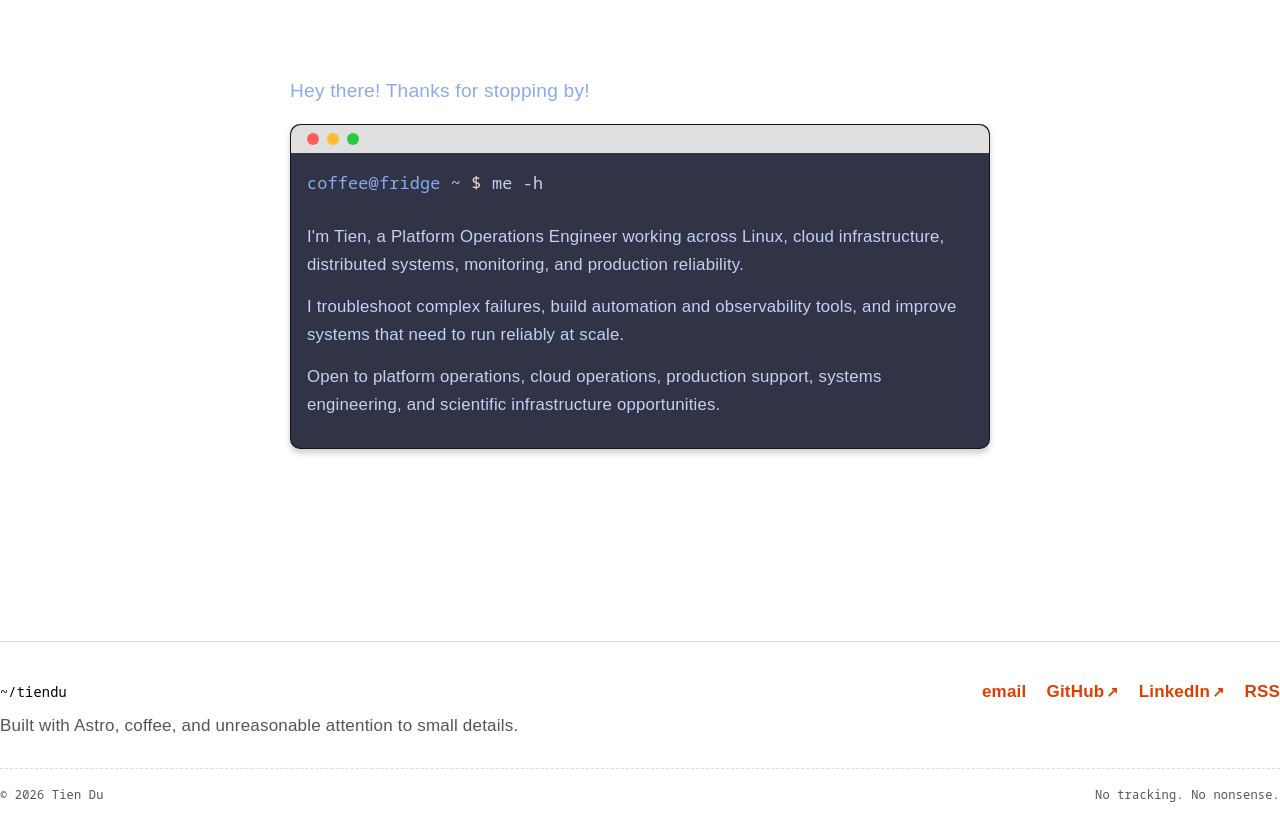
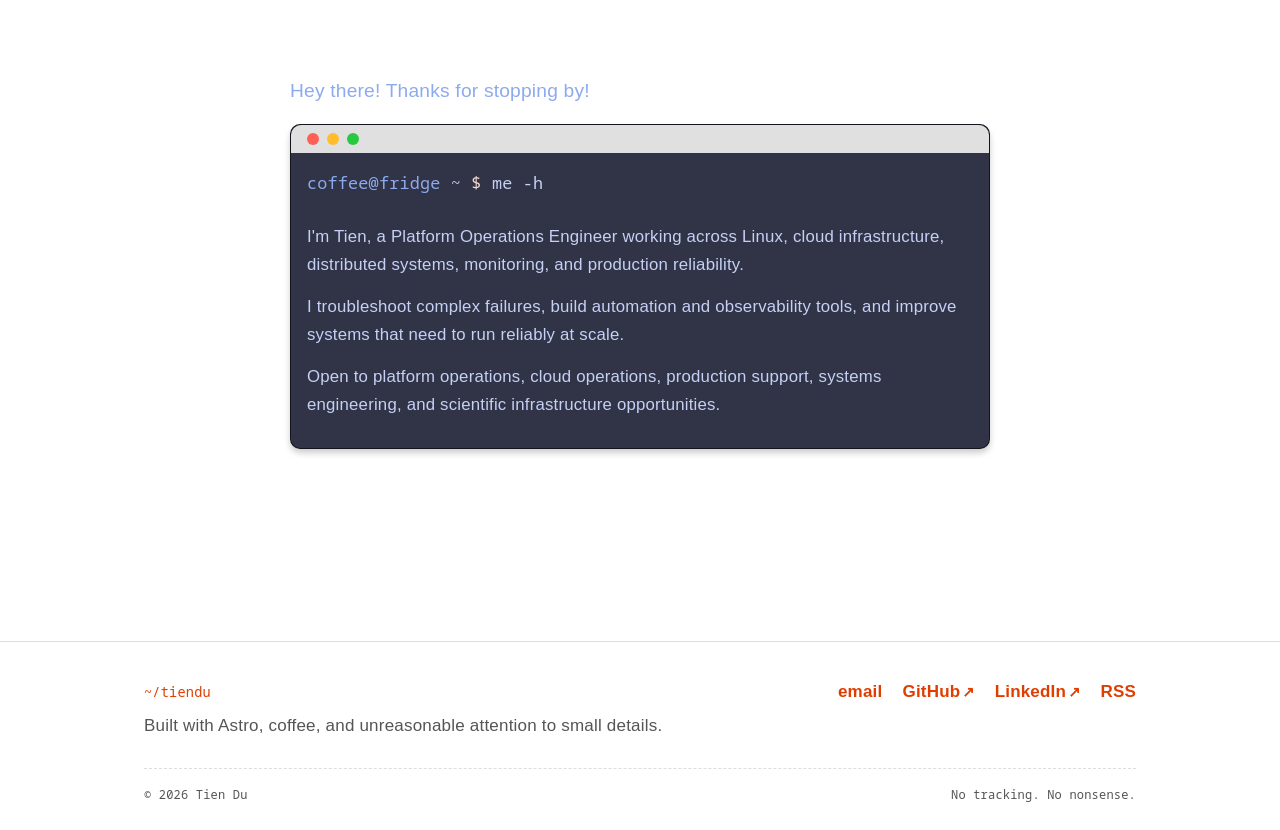
Before and after one commit to tiendu/tiendu.github.io, an Astro site: page / in a window 1280 px wide. Shown: the part 74-904 px from the top of the page. Built offline with nearby package versions, Linux system fonts and the light colour scheme; Astro itself is replaced by a stand-in of ours; a web font is replaced by a local one.

Commit message:
fix: wrapper class for footer and var brand instead of accent

```diff
--- a/src/components/Footer.astro
+++ b/src/components/Footer.astro
@@ -1,4 +1,5 @@
 <footer class="site-footer">
+  <div class="wrapper">
     <div class="footer-inner">
       <div class="footer-signoff">
         <span class="footer-prompt">~/tiendu</span>
@@ -17,4 +18,5 @@
       <span>© {new Date().getFullYear()} Tien Du</span>
       <span>No tracking. No nonsense.</span>
     </div>
+  </div>
 </footer>
--- a/src/styles/global.css
+++ b/src/styles/global.css
@@ -188,7 +188,7 @@ a[target="_blank"]::after {
 }
 
 .footer-prompt {
-  color: var(--accent);
+  color: var(--brand);
   display: inline-block;
   font-family: var(--font-mono);
   font-size: 0.85rem;
@@ -559,7 +559,6 @@ pre code {
   }
 
   .header-inner,
-
   .site-header,
   .header-inner {
     min-height: auto;
```
Lines whose indentation alone changed are shown as unchanged.
